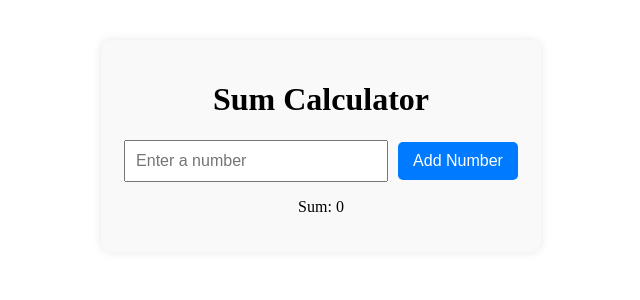
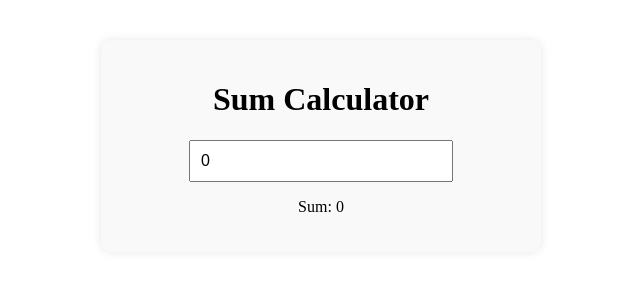
Before and after one commit to acciojob/sum-calculator-SaiKiran93814, a React app: page / in a window 1280 px wide. Shown: the top 300 px of the page, without its empty margins (319-959 px from the left). Built offline with nearby package versions, Linux system fonts and the light colour scheme.

Commit message:
Updated the sum logic

```diff
--- a/src/components/SumCalculator.js
+++ b/src/components/SumCalculator.js
@@ -1,23 +1,26 @@
 import React, { useState } from 'react';
 
 const SumCalculator = () => {
-  const [numbers, setNumbers] = useState([]);
-  const [currentInput, setCurrentInput] = useState('');
+  const [inputValue, setInputValue] = useState(0);
   const [sum, setSum] = useState(0);
 
-  const handleAddNumber = () => {
-    const num = parseFloat(currentInput);
-    if (!isNaN(num)) {
-      const updatedNumbers = [...numbers, num];
-      setNumbers(updatedNumbers);
-      const total = updatedNumbers.reduce((acc, val) => acc + val, 0);
-      setSum(total);
-      setCurrentInput('');
+  const handleInputChange = (e) => {
+    const newValue = parseFloat(e.target.value);
+    if (!isNaN(newValue)) {
+      const prevValue = inputValue;
+      const diff = newValue - prevValue;
+
+      // If value increased → add newValue to sum
+      if (diff > 0) {
+        setSum((prevSum) => prevSum + newValue);
+      }
+      // If value decreased → subtract newValue from sum
+      else if (diff < 0) {
+        setSum((prevSum) => prevSum - newValue);
+      }
+
+      setInputValue(newValue);
     }
-  };
-
-  const handleInputChange = (e) => {
-    setCurrentInput(e.target.value);
   };
 
   return (
@@ -25,16 +28,10 @@ const SumCalculator = () => {
       <h1>Sum Calculator</h1>
       <input
         type="number"
-        value={currentInput}
+        value={inputValue}
         onChange={handleInputChange}
-        onKeyDown={(e) => e.key === 'Enter' && handleAddNumber()}
-        placeholder="Enter a number"
         style={styles.input}
       />
-      <button onClick={handleAddNumber} style={styles.button}>
-        Add Number
-      </button>
-
       <p>{`Sum: ${sum}`}</p>
     </div>
   );
@@ -54,15 +51,6 @@ const styles = {
     padding: '10px',
     width: '60%',
     fontSize: '16px',
-    marginRight: '10px',
-  },
-  button: {
-    padding: '10px 15px',
-    fontSize: '16px',
-    backgroundColor: '#007bff',
-    color: 'white',
-    border: 'none',
-    borderRadius: '5px',
   },
 };
 
```
